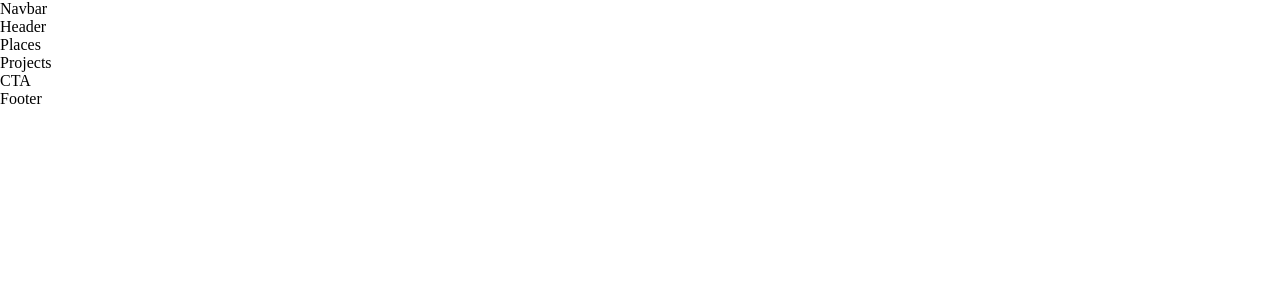
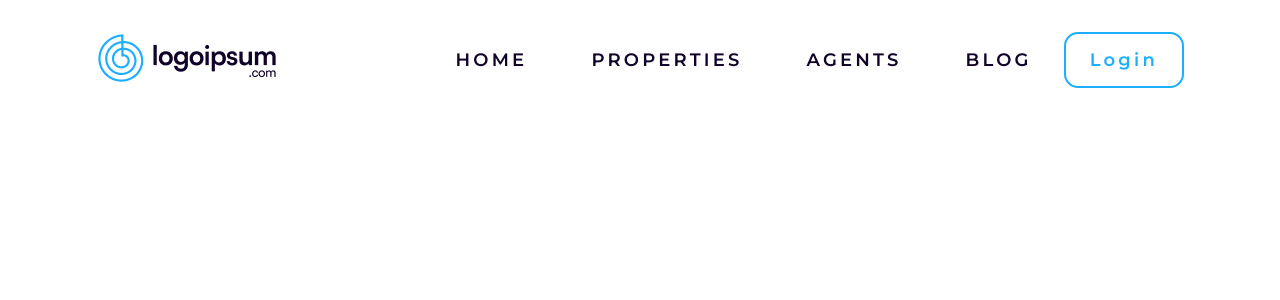
Before and after one commit to Spidey03/onesite-ui, a React (Create React App) app: page / in a window 1280 px wide. Shown: the top 300 px of the page. Built offline with nearby package versions, Linux system fonts and the light colour scheme; the HTML template or start-up script is replaced by a standard one.

Commit message:
navbar config

```diff
--- a/src/App.css
+++ b/src/App.css
@@ -23,6 +23,33 @@ a {
     margin: 4rem 6rem;
 }
 
+.scale-up-center {
+    -webkit-animation: scale-up-center 0.4s cubic-bezier(0.390, 0.575, 0.565, 1.000) both;
+    animation: scale-up-center 0.4s cubic-bezier(0.390, 0.575, 0.565, 1.000) both;
+}
+
+@-webkit-keyframes scale-up-center {
+  0% {
+    -webkit-transform: scale(0.5);
+            transform: scale(0.5);
+  }
+  100% {
+    -webkit-transform: scale(1);
+            transform: scale(1);
+  }
+}
+
+@keyframes scale-up-center {
+  0% {
+    -webkit-transform: scale(0.5);
+            transform: scale(0.5);
+  }
+  100% {
+    -webkit-transform: scale(1);
+            transform: scale(1);
+  }
+}
+
 
 @media screen and (max-width: 700px) {
     .section__padding {
--- a/src/App.js
+++ b/src/App.js
@@ -8,11 +8,11 @@ const App = () => {
   return (
     <div className='App'>
         <Navbar />
-        <Header />
+        {/* <Header />
         <Places />
         <Projects />
         <CTA />
-        <Footer />
+        <Footer /> */}
     </div>
   )
 }
--- a/src/components/navbar/Navbar.jsx
+++ b/src/components/navbar/Navbar.jsx
@@ -1,9 +1,50 @@
-import React from 'react'
+import React, { useState } from 'react'
+import { RiMenu3Line, RiCloseLine } from 'react-icons/ri';
 import './navbar.css';
+import logo from '../../assets/logo.png';
+
+const Menu = () => (
+  <>
+  <p><a href="#home">Home</a></p>
+  <p><a href="#properties">Properties</a></p>
+  <p><a href="#agents">Agents</a></p>
+  <p><a href="#blog">Blog</a></p>
+  </>
+)
 
 const Navbar = () => {
+  const [toggleMenu, setToggleMenu] = useState(false);
+
   return (
-    <div>Navbar</div>
+    <div className='onesite__navbar'>
+      <div className='onesite__navbar-links'>
+        <div className='onesite__navbar-links_logo'>
+          <img src={logo} alt='logo'/>
+        </div>
+        <div className='onesite__navbar-links_container'>
+          <Menu/>
+        </div>
+      </div>
+      <div className='onesite__navbar-login'>
+        <button type='button'>Login</button>
+      </div>
+      <div className='onesite__navbar-menu'>
+      {toggleMenu
+        ? <RiCloseLine color='#000' size={27} onClick={() => setToggleMenu(false)}></RiCloseLine>
+        : <RiMenu3Line color='#000' size={27} onClick={() => setToggleMenu(true)}></RiMenu3Line>
+      }
+      {toggleMenu && (
+        <div className='onesite__navbar-menu_container scale-up-center'>
+          <div className='onesite__navbar-menu_container-links'>
+            <Menu/>
+            <div className='onesite__navbar-menu_container-links-login'>
+              <button type='button'>Login</button>
+            </div>
+          </div>
+        </div>
+      )}
+      </div>
+    </div>
   )
 }
 
--- a/src/components/navbar/navbar.css
+++ b/src/components/navbar/navbar.css
@@ -0,0 +1,144 @@
+.onesite__navbar {
+    display: flex;
+    justify-content: space-between;
+    align-items: center;
+
+    padding: 2rem 6rem;
+}
+
+.onesite__navbar-links {
+    flex: 1;
+    display: flex;
+    justify-content: flex-start;
+    align-items: center;
+}
+
+.onesite__navbar-links_logo {
+    margin-right: 2rem;
+}
+
+.onesite__navbar-links_logo img{
+    width: 182px;
+    height: 52px;
+}
+
+.onesite__navbar-links_container {
+    display: flex;
+    flex-direction: row;
+    justify-content: space-around;
+    margin-left: auto;
+    align-items: center;
+}
+
+.onesite__navbar-login,
+.onesite__navbar-menu_container-links-login {
+    display: flex;
+    justify-content: flex-end;
+    align-items: center;
+
+    box-sizing: border-box;
+    background: #FFFFFF;
+    border: 2px solid var(--color-accent);
+    border-radius: 14px;
+}
+
+.onesite__navbar-links_container p,
+.onesite__navbar-login p,
+.onesite__navbar-menu_container p {
+    color: #110229;
+    font-family: var(--font-family);
+    font-weight: 600;
+    font-size: 18px;
+    line-height: 36px;
+    text-transform: uppercase;
+
+    margin: 0 2rem;
+    cursor: pointer;
+    letter-spacing: 0.2rem;
+}
+
+.onesite__navbar-login button,
+.onesite__navbar-menu_container-links-login button,
+.onesite__navbar-menu_container button{
+    color: var(--color-accent);
+    margin: 0.5rem 1.5rem;
+    background: transparent;
+    font-size: 18px;
+    font-family: var(--font-family);
+    font-weight: 600;
+    line-height: 36px;
+    border: none;
+
+    cursor: pointer;
+    letter-spacing: 0.2rem;
+}
+
+.onesite__navbar-menu {
+    margin-left: 1rem;
+    display: none;
+    position: relative;
+}
+
+.onesite__navbar-menu img {
+    cursor: pointer;
+}
+
+.onesite__navbar-menu_container {
+    display: flex;
+    justify-content: flex-end;
+    align-items: flex-end;
+    flex-direction: column;
+    text-align: end;
+    background-color: var(--color-footer);
+    padding: 2rem;
+    position: absolute;
+    top: 40px;
+    right: 0;
+    margin-top: 1rem;
+    min-width: 200px;
+    border-radius: 5px;
+    box-shadow: 0 0 5 rgba(0,0,0,0.2);
+}
+
+.onesite__navbar-menu_container p {
+    margin: 1rem 0;
+}
+
+.onesite__navbar-links_container-links,
+.onesite__navbar-menu_container-links-login {
+    display: none;
+}
+
+@media screen and (max-width: 1050px) {
+    .onesite__navbar-links_container{
+        display: none;
+    }
+
+    .onesite__navbar-menu {
+        display: flex;
+    }
+}
+
+@media screen and (max-width: 700px) {
+    .onesite__navbar{
+        padding: 2rem 4rem;
+    }
+}
+
+@media screen and (max-width: 550px) {
+    .onesite__navbar{
+        padding: 2rem;
+    }
+
+    .onesite__navbar-login{
+        display: none;
+    }
+
+    .onesite__navbar-menu_container {
+        top: 20px;
+    }
+
+    .onesite__navbar-menu_container-links-login {
+        display: block;
+    }
+}
--- a/src/index.css
+++ b/src/index.css
@@ -1,7 +1,7 @@
-@import url('https://fonts.googleapis.com/css2?family=Secular+One:wght@200;300;400;500;600;700;800&display=swap');
+@import url('https://fonts.googleapis.com/css2?family=Montserrat:wght@200;300;400;500;600;700;800&display=swap');
 
 :root {
-  --font-family: 'Secular One', sans-serif;
+  --font-family: 'Montserrat', sans-serif;
 
   --gradient-text: linear-gradient(89.97deg, #AE67FA 1.84%, #F49867 102.67%);
   --gradient-bar: linear-gradient(103.22deg, #AE67FA -13.86%, #F49867 99.55%);
@@ -11,4 +11,5 @@
   --color-blog: #042c54;
   --color-text: #000000;
   --color-subtext: #8F90A6;
+  --color-accent: #1DAEFF;
 }
```
Also changed, not shown: src/assets/logo.png (added).
